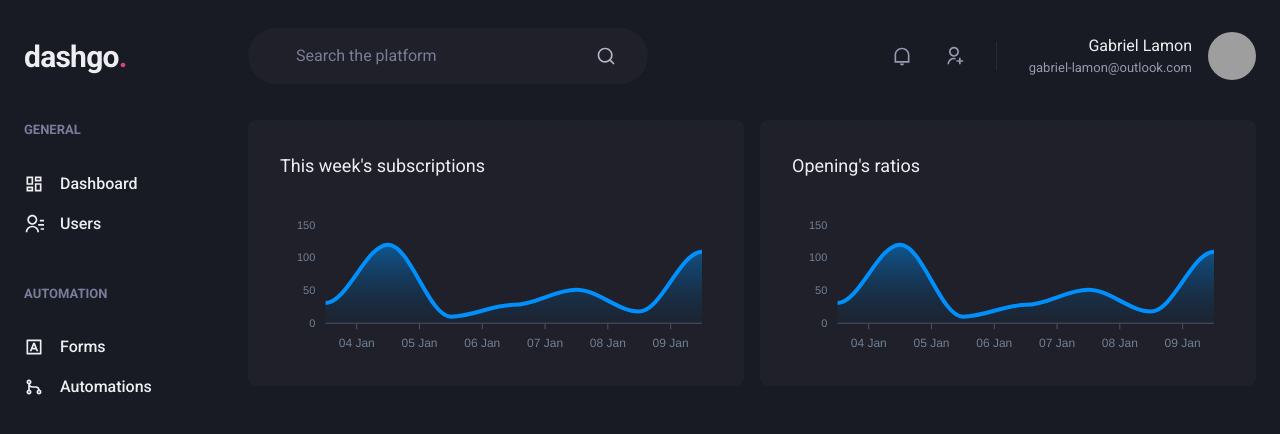
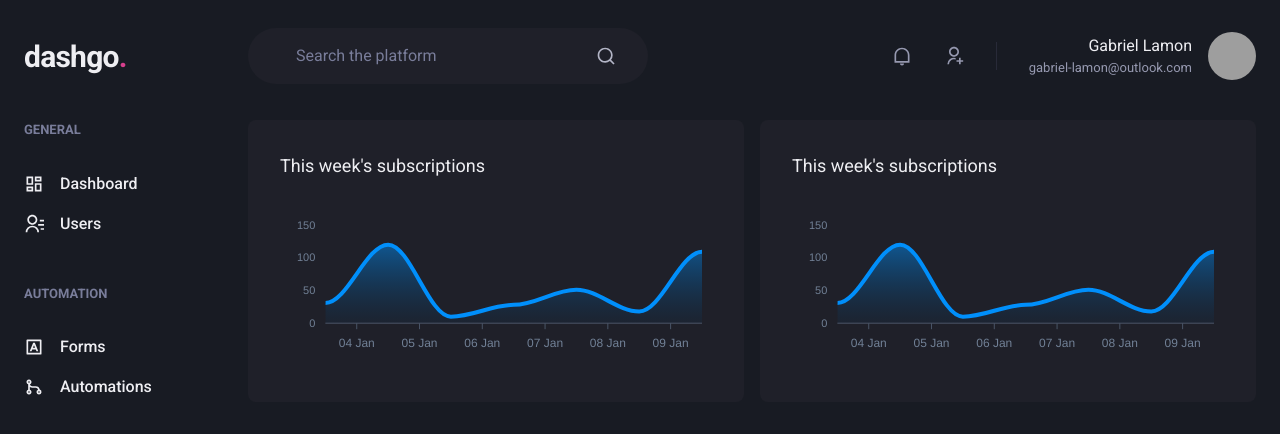
Before and after one commit to lamongabriel/dashgo, a Next.js app: page /dashboard in a window 1280 px wide. Shown: the top 434 px of the page. Built offline with nearby package versions, Linux system fonts and the light colour scheme; grey boxes are pictures that could not be loaded.

Commit message:
chart component

```diff
--- /dev/null
+++ b/src/components/Chart.tsx
@@ -0,0 +1,72 @@
+import { Box, Text, theme } from '@chakra-ui/react'
+import { ApexOptions } from 'apexcharts'
+
+import dynamic from 'next/dynamic'
+
+const ApexChart = dynamic(() => import('react-apexcharts'), {
+	ssr: false
+})
+
+const options: ApexOptions = {
+	chart: {
+		toolbar: {
+			show: false
+		},
+		zoom: {
+			enabled: false
+		},
+		foreColor: theme.colors.gray[500],
+	},
+	grid: {
+		show: false
+	},
+	dataLabels: {
+		enabled: false
+	},
+	stroke: {
+		curve: 'smooth'
+	},
+	tooltip: {
+		enabled: false
+	},
+	xaxis: {
+		type: 'datetime',
+		axisBorder: {
+			color: theme.colors.gray[600]
+		},
+		axisTicks: {
+			color: theme.colors.gray[600]
+		},
+		categories: [
+			'2022-01-03T12:00:00.000Z',
+			'2022-01-04T12:00:00.000Z',
+			'2022-01-05T12:00:00.000Z',
+			'2022-01-06T12:00:00.000Z',
+			'2022-01-07T12:00:00.000Z',
+			'2022-01-08T12:00:00.000Z',
+			'2022-01-09T12:00:00.000Z',
+		],
+	},
+	fill: {
+		opacity: 0.3,
+		type: 'gradient',
+		gradient: {
+			shade: 'dark',
+			opacityFrom: 0.7,
+			opacityTo: 0.3
+		}
+	}
+}
+
+const series = [
+	{name: 'series1', data: [31, 120, 10, 28, 51, 18, 109]}
+]
+
+export function Chart () {
+	return (
+		<Box p={[6, 8]} bgColor='gray.800' borderRadius={8} pb={4}>
+			<Text fontSize='lg' mb={4}>This week's subscriptions</Text>
+			<ApexChart options={options} series={series} type='area' height={160} width={'100%'} />
+		</Box>
+	)
+}
--- a/src/pages/dashboard.tsx
+++ b/src/pages/dashboard.tsx
@@ -1,79 +1,15 @@
-import { Box, SimpleGrid, Text, theme } from '@chakra-ui/react'
-import dynamic from 'next/dynamic'
+import { SimpleGrid } from '@chakra-ui/react'
+import { Chart } from '../components/Chart'
 
-import { ApexOptions } from 'apexcharts'
 import { Layout } from '../components/Layout'
 
-const Chart = dynamic(() => import('react-apexcharts'), {
-	ssr: false
-})
-
-const options: ApexOptions = {
-	chart: {
-		toolbar: {
-			show: false
-		},
-		zoom: {
-			enabled: false
-		},
-		foreColor: theme.colors.gray[500],
-	},
-	grid: {
-		show: false
-	},
-	dataLabels: {
-		enabled: false
-	},
-	stroke: {
-		curve: 'smooth'
-	},
-	tooltip: {
-		enabled: false
-	},
-	xaxis: {
-		type: 'datetime',
-		axisBorder: {
-			color: theme.colors.gray[600]
-		},
-		axisTicks: {
-			color: theme.colors.gray[600]
-		},
-		categories: [
-			'2022-01-03T12:00:00.000Z',
-			'2022-01-04T12:00:00.000Z',
-			'2022-01-05T12:00:00.000Z',
-			'2022-01-06T12:00:00.000Z',
-			'2022-01-07T12:00:00.000Z',
-			'2022-01-08T12:00:00.000Z',
-			'2022-01-09T12:00:00.000Z',
-		],
-	},
-	fill: {
-		opacity: 0.3,
-		type: 'gradient',
-		gradient: {
-			shade: 'dark',
-			opacityFrom: 0.7,
-			opacityTo: 0.3
-		}
-	}
-}
-const series = [
-	{name: 'series1', data: [31, 120, 10, 28, 51, 18, 109]}
-]
 
 export default function Dashboard () {
 	return (
 		<Layout>
 			<SimpleGrid flex={1} gap={4} minChildWidth='320px' alignItems='flex-start'>
-				<Box p={8} bgColor='gray.800' borderRadius={8} pb={4}>
-					<Text fontSize='lg' mb={4}>This week's subscriptions</Text>
-					<Chart options={options} series={series} type='area' height={160} width={'100%'} />
-				</Box>
-				<Box p={8} bgColor='gray.800' borderRadius={8} pb={4}>
-					<Text fontSize='lg' mb={4}>Opening's ratios</Text>
-					<Chart options={options} series={series} type='area' height={160} width={'100%'} />
-				</Box>
+				<Chart />
+				<Chart />
 			</SimpleGrid>
 		</Layout>
 	)
```
